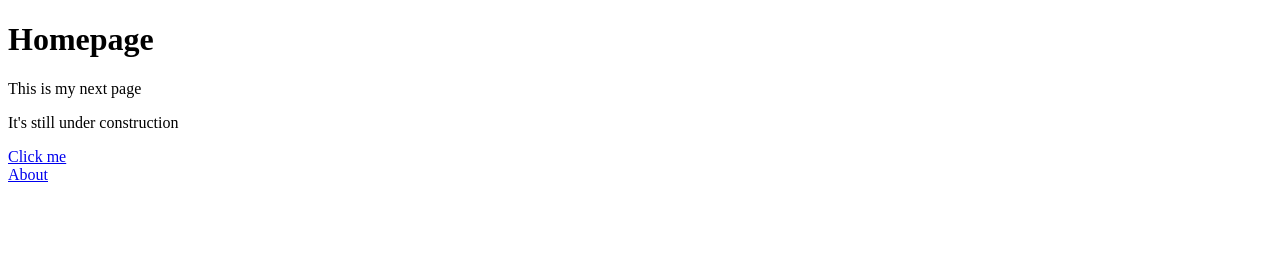
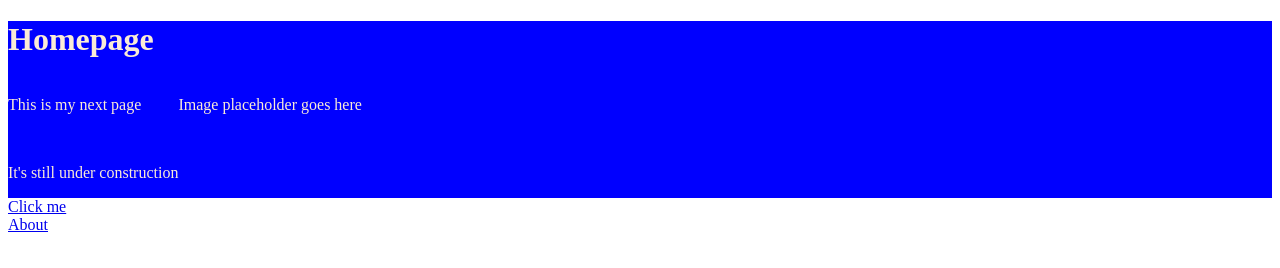
Before and after one commit to kev-miles/Odin-Project, a plain HTML site: page kevmiles.next/index.html in a window 1280 px wide. Drawn offline with Linux system fonts and the light colour scheme.

Commit message:
create css and basic classes

```diff
--- /dev/null
+++ b/kevmiles.next/css/styles.css
@@ -0,0 +1,14 @@
+.banner {
+    margin: 0%;
+    padding: 0%;
+    background-color: blue;
+}
+
+.container {
+    display: flex;
+    flex-direction: row;
+}
+
+.body {
+    color: antiquewhite;
+}
--- a/kevmiles.next/index.html
+++ b/kevmiles.next/index.html
@@ -3,15 +3,29 @@
 <html lang="en">
 <head>
     <meta charset="UTF-8">
+    <link rel="stylesheet" type="text/css" href="./css/styles.css"></link>
     <title>
         Kevin's Page
     </title>
 </head>
 
-<body>
-    <h1>Homepage</h1>
-    <p>This is my next page</p>
-    <p>It's still under construction</p>
+<body class="body">
+    <!-- Header-->
+    <div class="banner">
+        <div>
+            <h1>Homepage</h1>
+            <div class="container">
+                <div>
+                    <p>This is my next page</p>
+                    <br>
+                    <p>It's still under construction</p>
+                </div>
+                <div>
+                    <p>Image placeholder goes here</p>
+                </div>
+            </div>
+        </div>
+    </div>
 
     <a href="https://www.theodinproject.com/about">Click me</a>
     <br>
```
Also changed, not shown: 2 other files.
